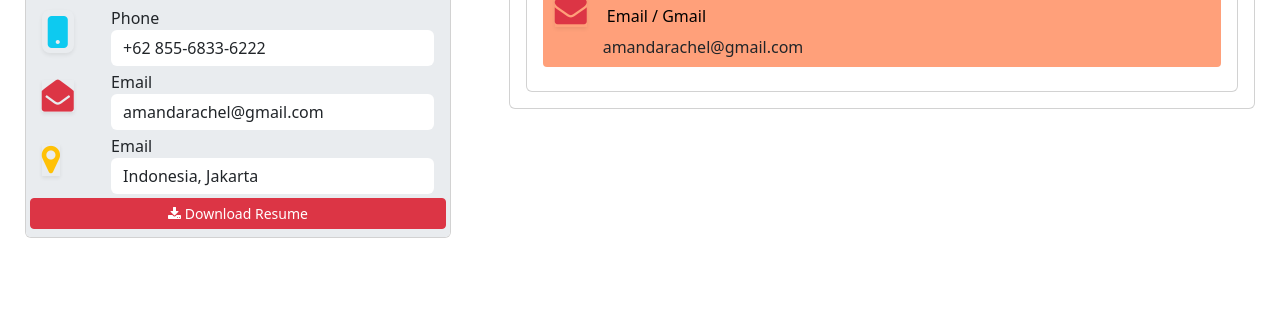
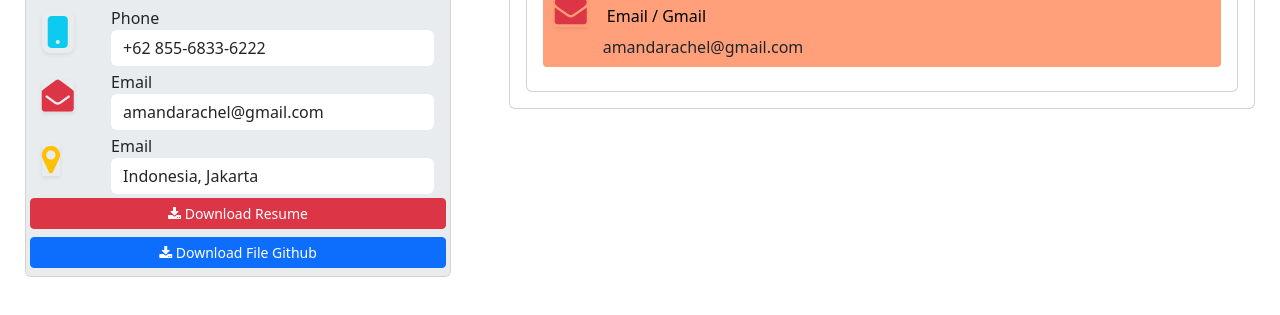
Before and after one commit to IkoAlmasDevGame/template-portofolio, a plain HTML site: page contact.html in a window 1280 px wide. Shown: the part 341-656 px from the top of the page. Drawn offline with nearby package versions, Linux system fonts and the light colour scheme.

Commit message:
update file

```diff
--- a/contact.html
+++ b/contact.html
@@ -90,6 +90,14 @@
                         </a>
                     </div>
                 </div>
+                <div class="form-group mt-2 mt-lg-2">
+                    <div class="row justify-content-center align-items-center flex-wrap">
+                        <a href="./assets/template-portofolio.zip" download="template-portofolio.zip" class="btn btn-primary btn-sm">
+                            <i class="fa fa-download fa-1x"></i>
+                            Download File Github
+                        </a>
+                    </div>
+                </div>
             </div>
         </div>
         <div class="card col-sm-7 col-md-7">
```
Also changed, not shown: porto.html (+8 -0 lines), resume.html (+8 -0 lines).
